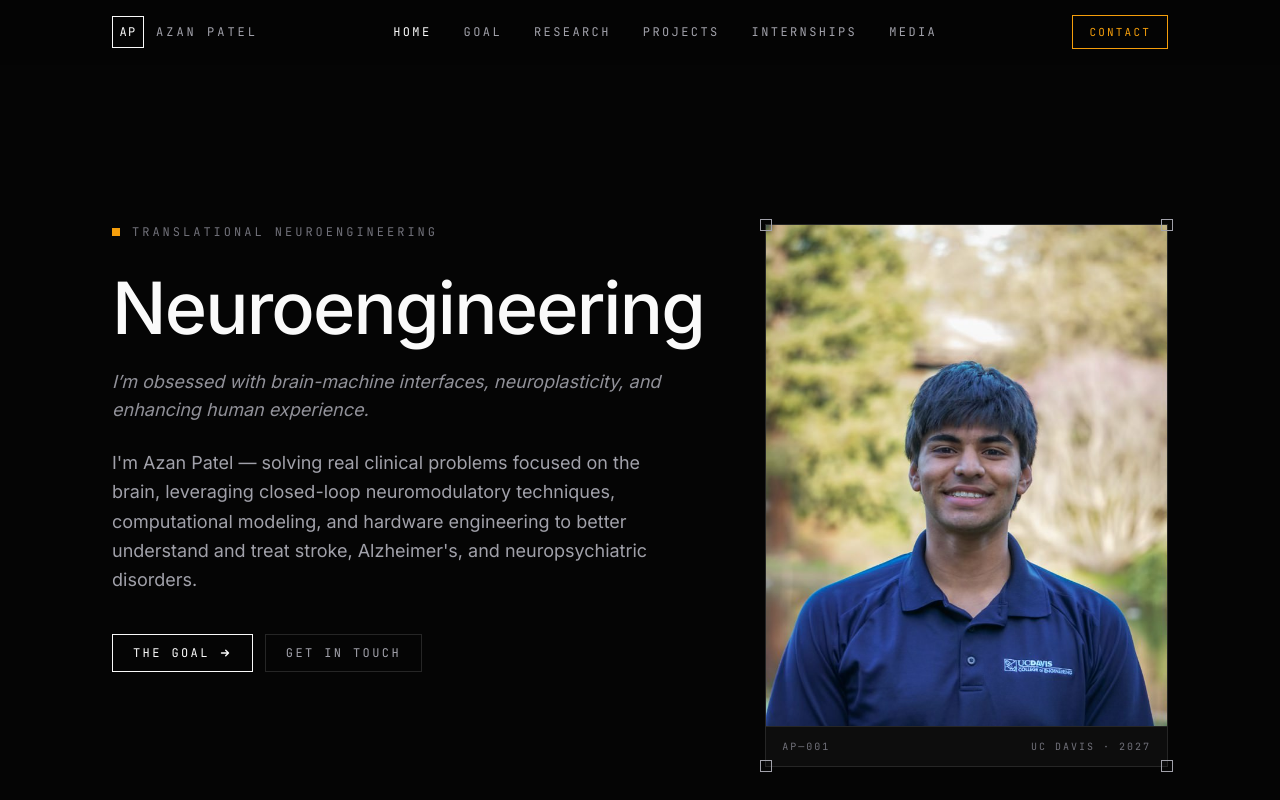
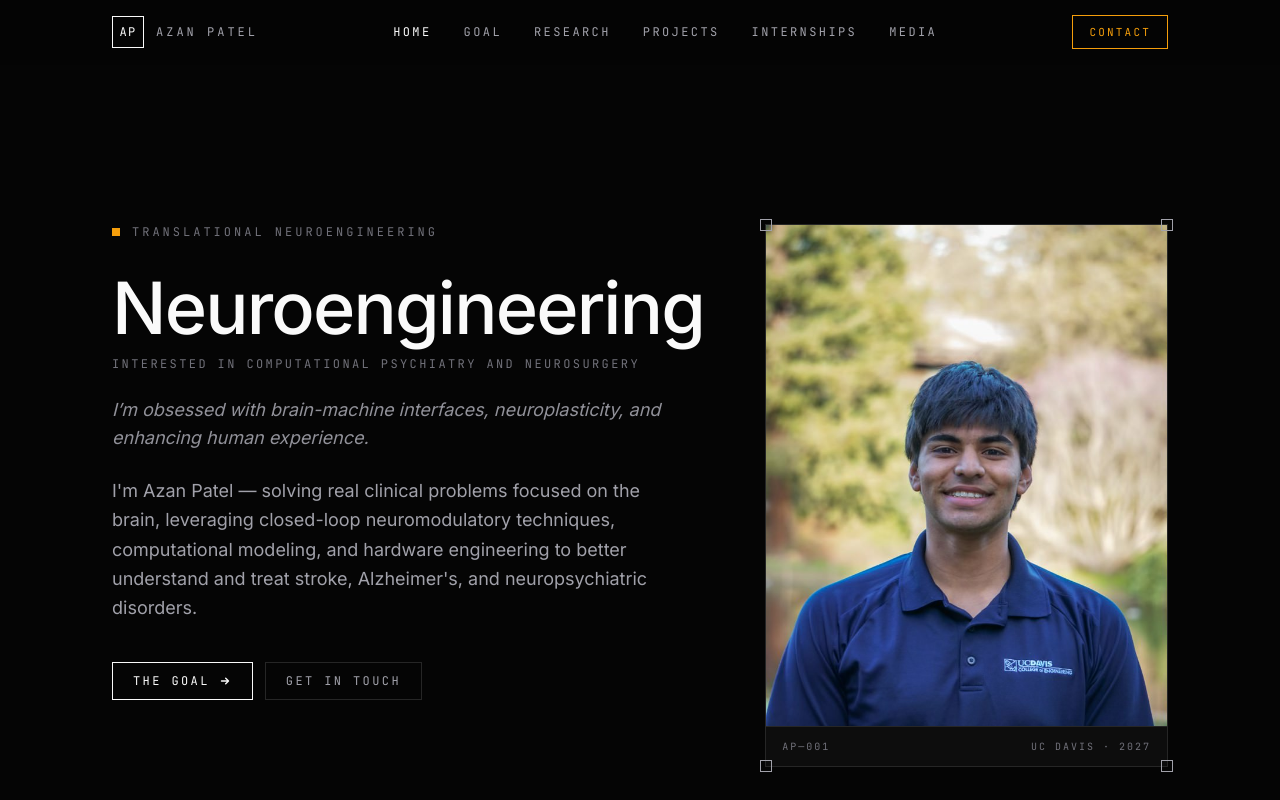
Before and after one commit to Azanpatel1/Azan-Portfolio, a React (Vite) app in the folder Azanpatel.com/: page / in a window 1280 px wide. Shown: the top 800 px of the page. Built offline with nearby package versions, Linux system fonts and the light colour scheme.

Commit message:
Add interests subtitle under Neuroengineering heading
Co-Authored-By: Claude Fable 5.1 <noreply@anthropic.com>
Claude-Session: https://claude.ai/code/session_0148AjwNAroQcsrP7EWPw1ik

```diff
--- a/Azanpatel.com/src/components/home/Hero.tsx
+++ b/Azanpatel.com/src/components/home/Hero.tsx
@@ -14,6 +14,10 @@ const Hero = () => {
             <h1 className="text-5xl sm:text-6xl lg:text-7xl font-medium leading-[1.05] tracking-tight text-text">
               Neuroengineering
             </h1>
+
+            <p className="mt-3 font-mono text-xs uppercase tracking-[0.2em] text-text-subtle">
+              Interested in Computational Psychiatry and Neurosurgery
+            </p>
 
             <p className="mt-6 text-text-muted/90 text-base sm:text-lg italic max-w-xl leading-relaxed">
               I&rsquo;m obsessed with brain-machine interfaces, neuroplasticity, and enhancing human experience.
```
